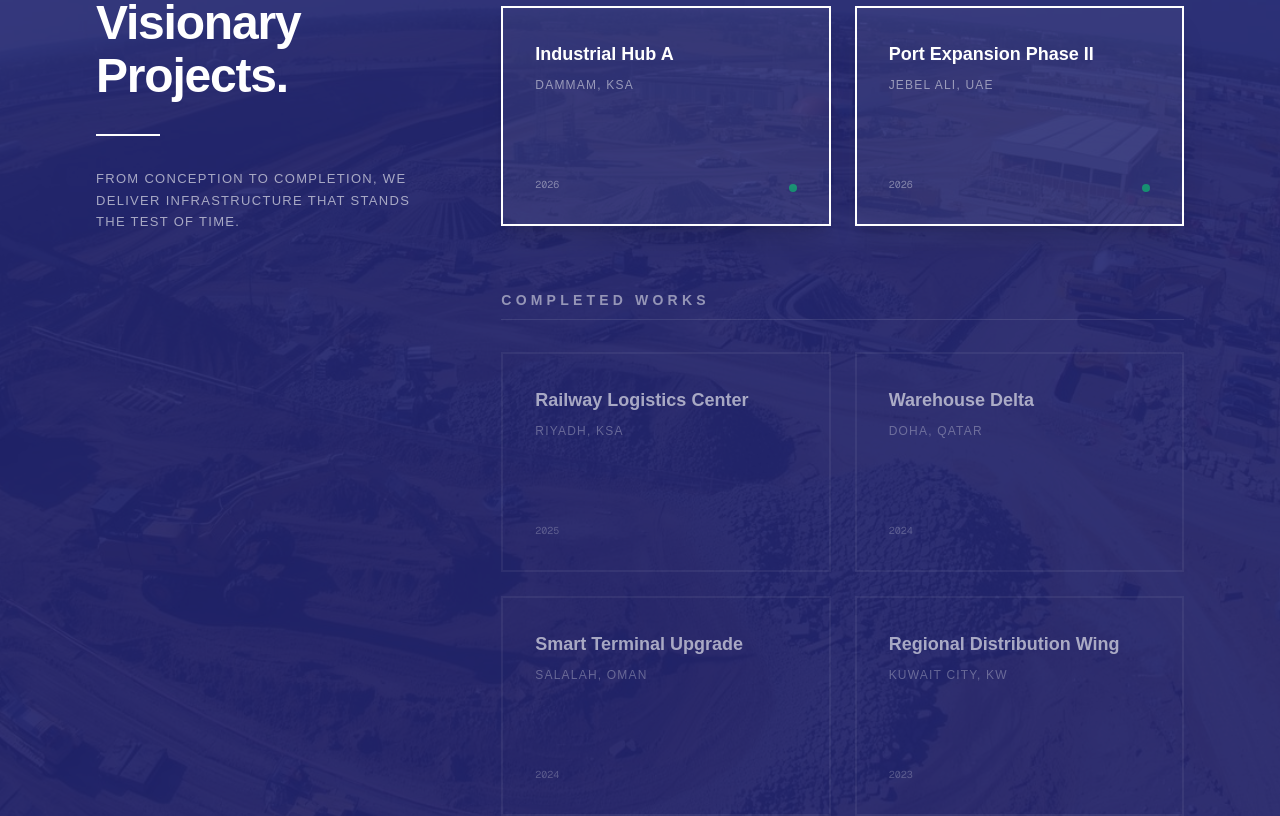
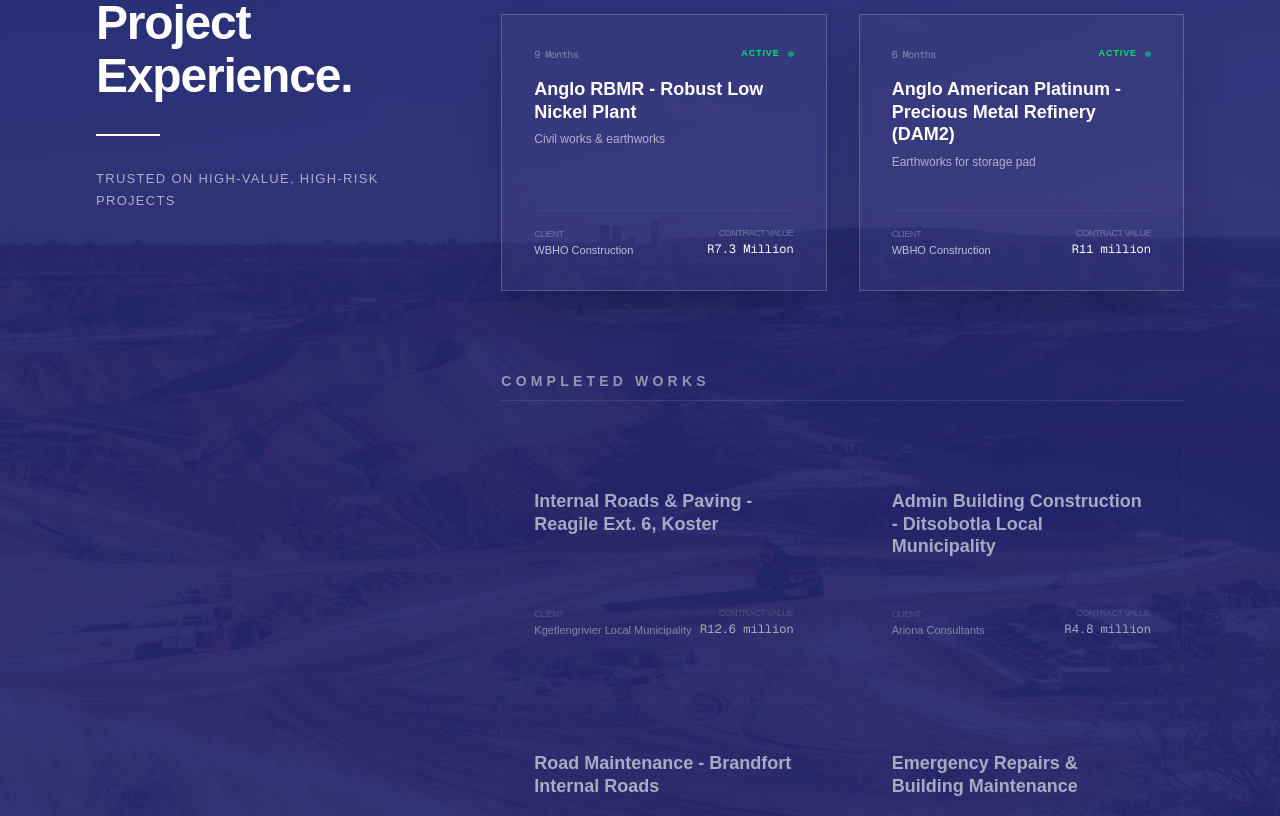
Before and after one commit to InolofatsengMotloba/bluewhite-businesslandingpage, a Next.js app: page / in a window 1280 px wide. Shown: the part 2760-3576 px from the top of the page. Built offline with nearby package versions, Linux system fonts and the light colour scheme.

Commit message:
Add company info to projects section

```diff
--- a/components/Projects.js
+++ b/components/Projects.js
@@ -1,32 +1,55 @@
 import Image from "next/image";
 
 const ongoingProjects = [
-  { title: "Industrial Hub A", location: "Dammam, KSA", year: "2026" },
   {
-    title: "Port Expansion Phase II",
-    location: "Jebel Ali, UAE",
+    title: "Anglo RBMR - Robust Low Nickel Plant",
+    description: "Civil works & earthworks",
+    client: "WBHO Construction",
+    value: "R7.3 Million",
+    duration: "9 Months",
     year: "2026",
+    location: "Rustenburg, SA",
+  },
+  {
+    title: "Anglo American Platinum - Precious Metal Refinery (DAM2)",
+    description: "Earthworks for storage pad ",
+    client: "WBHO Construction",
+    value: "R11 million",
+    duration: "6 Months",
+    year: "2026",
+    location: "Rustenburg, SA",
   },
 ];
 
 const completedProjects = [
-  { title: "Railway Logistics Center", location: "Riyadh, KSA", year: "2025" },
-  { title: "Warehouse Delta", location: "Doha, Qatar", year: "2024" },
-  { title: "Smart Terminal Upgrade", location: "Salalah, Oman", year: "2024" },
   {
-    title: "Regional Distribution Wing",
-    location: "Kuwait City, KW",
-    year: "2023",
+    title: "Internal Roads & Paving - Reagile Ext. 6, Koster",
+    client: "Kgetlengrivier Local Municipality",
+    value: "R12.6 million",
+  },
+  {
+    title: "Admin Building Construction - Ditsobotla Local Municipality ",
+    client: "Ariona Consultants",
+    value: "R4.8 million",
+  },
+  {
+    title: "Road Maintenance - Brandfort Internal Roads",
+    client: "Ariona Consultants",
+    value: "R1.45 million",
+  },
+  {
+    title: "Emergency Repairs & Building Maintenance",
+    client: "Ditsong Museums of South Africa ",
+    value: "R4.75 million",
   },
 ];
 
 export default function Projects() {
   return (
-    <section className="relative w-full bg-[#212471]">
-      {/* Background with Next.js Image */}
+    <section id="projects" className="relative w-full bg-[#212471]">
       <div className="absolute inset-0">
         <Image
-          src="/BG1.jpg"
+          src="/BG6.jpg"
           alt="Construction background"
           fill
           className="object-cover"
@@ -36,34 +59,33 @@
       </div>
 
       <div className="relative z-20 max-w-7xl mx-auto px-6 md:px-12 lg:px-24 flex flex-col lg:flex-row gap-16">
-        {/* LEFT SIDE: Sticky Heading - Adjusted to start at pt-20 */}
+        {/* LEFT SIDE: Sticky Heading */}
         <div className="lg:w-1/3 pt-20 pb-20">
           <div className="lg:sticky lg:top-40">
             <h2 className="text-4xl md:text-5xl font-bold text-white leading-[1.1] tracking-tight">
-              Executing <br />
-              Visionary <br />
-              Projects.
+              Proven <br />
+              Project <br />
+              Experience.
             </h2>
             <div className="mt-8 w-16 h-0.5 bg-white"></div>
             <p className="text-white/60 mt-8 text-[13px] leading-relaxed max-w-xs uppercase tracking-widest">
-              From conception to completion, we deliver infrastructure that
-              stands the test of time.
+              Trusted on High-Value, High-Risk Projects
             </p>
           </div>
         </div>
 
         {/* RIGHT SIDE: Scrollable List */}
-        <div className="lg:w-2/3 pt-20 pb-20 space-y-16">
+        <div className="lg:w-2/3 pt-20 pb-20 space-y-20">
           {/* Ongoing Section */}
           <div>
-            <div className="mb-8">
+            <div className="mb-10">
               <h3 className="text-white text-[14px] font-black tracking-[0.3em] uppercase">
                 Ongoing Projects
               </h3>
               <div className="mt-2 w-full h-px bg-white/20"></div>
             </div>
 
-            <div className="grid grid-cols-1 md:grid-cols-2 gap-6">
+            <div className="grid grid-cols-1 md:grid-cols-2 gap-8">
               {ongoingProjects.map((project, index) => (
                 <ProjectBlock key={index} project={project} isOngoing={true} />
               ))}
@@ -72,14 +94,14 @@
 
           {/* Completed Section */}
           <div>
-            <div className="mb-8">
+            <div className="mb-10">
               <h3 className="text-white/50 text-[14px] font-black tracking-[0.3em] uppercase">
                 Completed Works
               </h3>
               <div className="mt-2 w-full h-px bg-white/10"></div>
             </div>
 
-            <div className="grid grid-cols-1 md:grid-cols-2 gap-6">
+            <div className="grid grid-cols-1 md:grid-cols-2 gap-8">
               {completedProjects.map((project, index) => (
                 <ProjectBlock key={index} project={project} isOngoing={false} />
               ))}
@@ -91,31 +113,68 @@
   );
 }
 
-// Block Component to match "Why Choose Us" style
 function ProjectBlock({ project, isOngoing }) {
   return (
     <div
-      className={`p-8 border-2 transition-all duration-500 flex flex-col justify-between h-55 ${
+      className={`group p-8 border transition-all duration-500 flex flex-col justify-between min-h-55 ${
         isOngoing
-          ? "border-white opacity-100 shadow-xl bg-white/5"
-          : "border-white/10 opacity-60 hover:opacity-100 hover:border-white/30"
+          ? "border-white/20 bg-white/3 shadow-2xl"
+          : "border-white/5 opacity-60 hover:opacity-100 hover:border-white/20 hover:bg-white/2"
       }`}
     >
       <div>
-        <h4 className="text-lg font-bold text-white mb-2">{project.title}</h4>
-        <p className="text-[12px] text-white/50 tracking-widest uppercase">
+        <div className="flex justify-between items-start mb-4">
+          <span className="text-[10px] font-mono text-white/40 tracking-tighter">
+            {project.duration && ` ${project.duration}`}
+          </span>
+          {isOngoing && (
+            <div className="flex items-center gap-2">
+              <span className="text-[9px] text-green-400 font-bold uppercase tracking-widest">
+                Active
+              </span>
+              <div className="w-1.5 h-1.5 bg-green-400 rounded-full animate-pulse"></div>
+            </div>
+          )}
+        </div>
+
+        <h4 className="text-lg font-bold text-white mb-2 leading-tight group-hover:text-gray-400 transition-colors">
+          {project.title}
+        </h4>
+
+        {project.description && (
+          <p className="text-white/60 text-xs mb-4">{project.description}</p>
+        )}
+
+        {/* <p className="text-[11px] text-white/40 tracking-[0.15em] uppercase">
           {project.location}
-        </p>
+        </p> */}
       </div>
 
-      <div className="flex justify-between items-end">
-        <span className="text-[10px] font-mono text-white/40">
-          {project.year}
-        </span>
-        {isOngoing && (
-          <div className="w-2 h-2 bg-green-400 rounded-full animate-pulse"></div>
-        )}
-      </div>
+      {/* Technical Details Footer - Only shows if data exists */}
+      {(project.client || project.value) && (
+        <div className="mt-6 pt-4 border-t border-white/5 flex justify-between items-end">
+          {project.client && (
+            <div className="flex flex-col">
+              <span className="text-[9px] text-white/30 uppercase tracking-tighter">
+                Client
+              </span>
+              <span className="text-white/70 text-[11px] font-medium">
+                {project.client}
+              </span>
+            </div>
+          )}
+          {project.value && (
+            <div className="flex flex-col items-end">
+              <span className="text-[9px] text-white/30 uppercase tracking-tighter">
+                Contract Value
+              </span>
+              <span className="text-white text-[12px] font-mono">
+                {project.value}
+              </span>
+            </div>
+          )}
+        </div>
+      )}
     </div>
   );
 }
```
